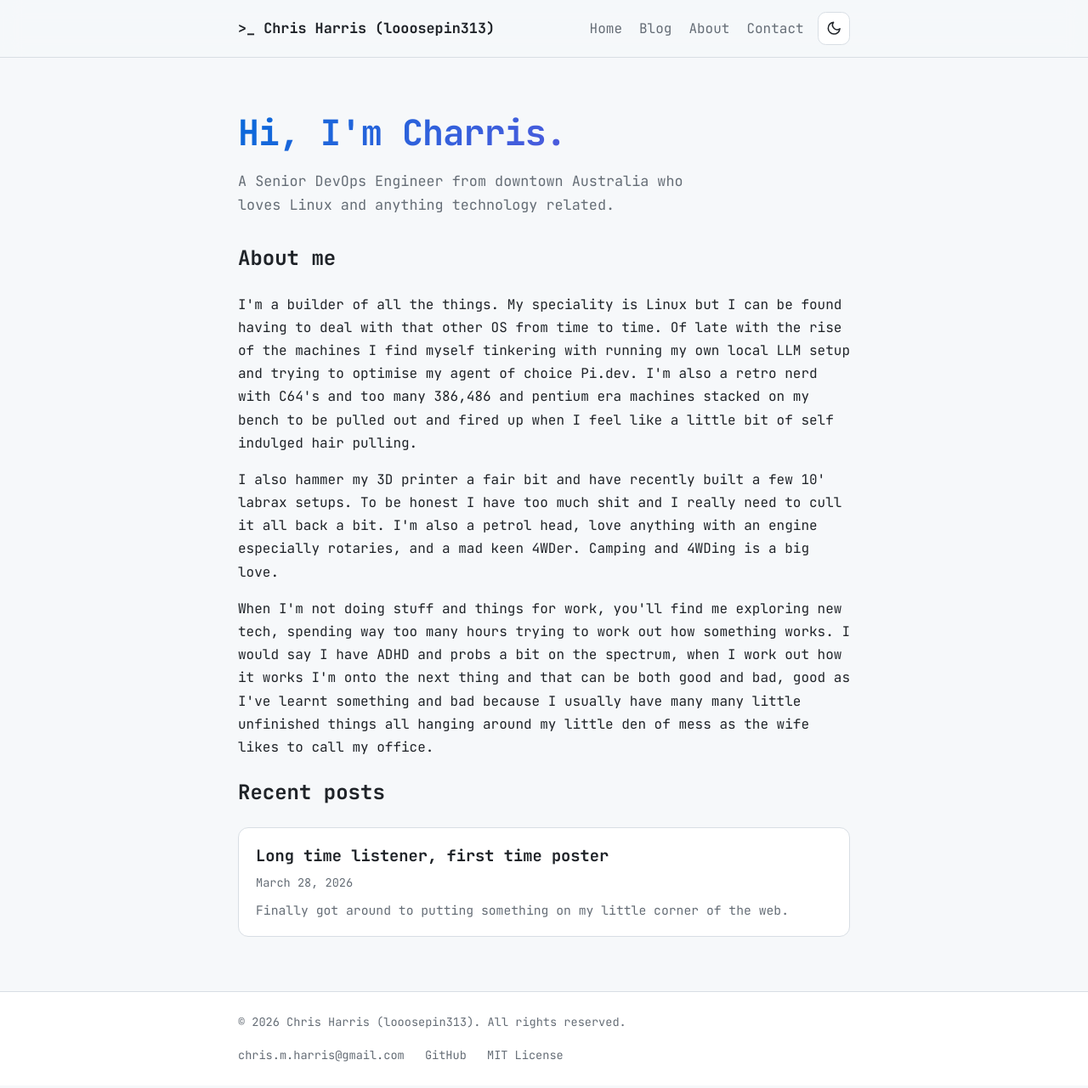
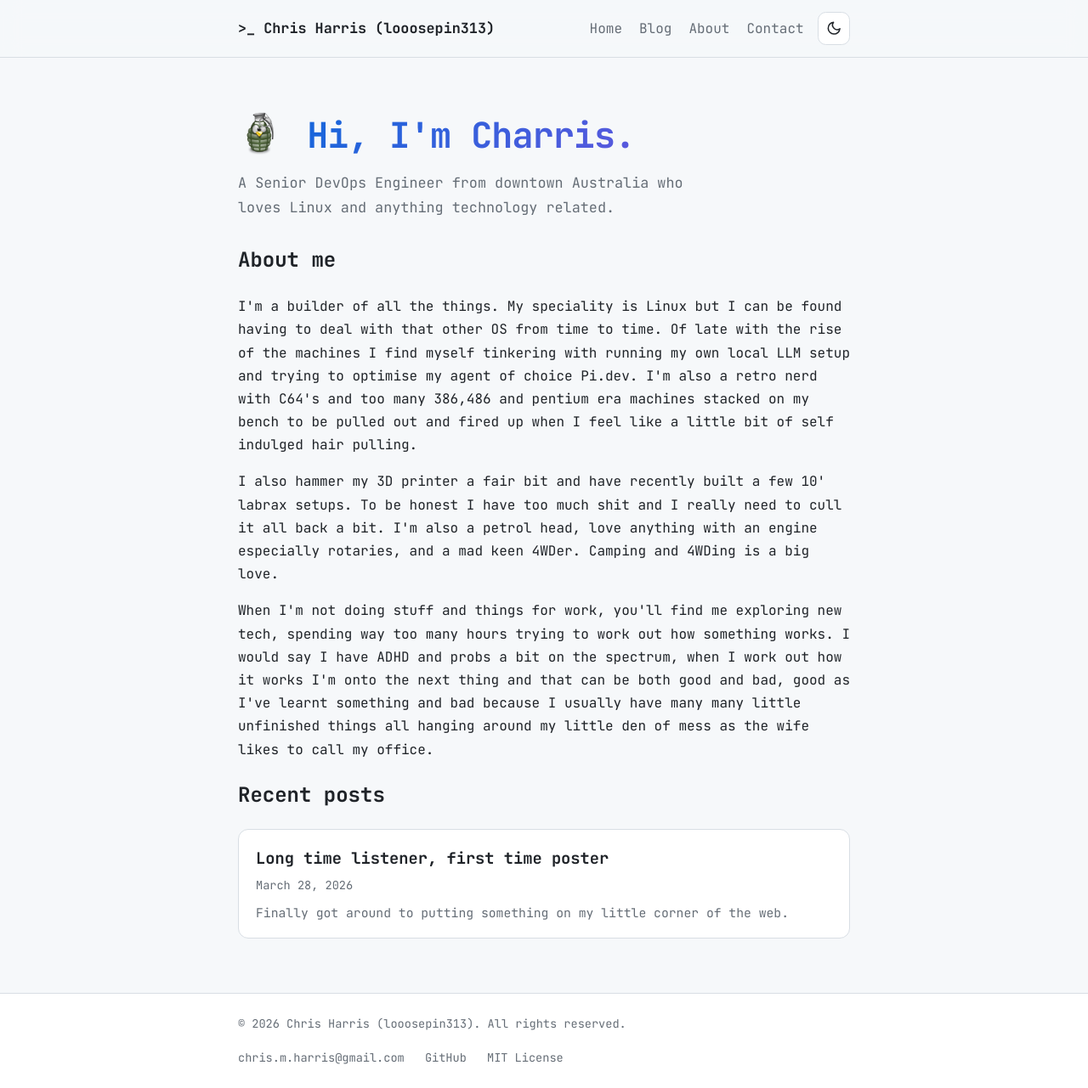
Before and after one commit to loosepin313/loosepin313.github.io, a Jekyll site: the page built from index.md, in a window 1280 px wide and 1281 px high. Shown: the whole window at 85% size. Built offline with Jekyll 4.4.1, drawn with Linux system fonts in a browser that asks for light colours.

Commit message:
Add small logo next to hero heading

```diff
--- a/assets/css/style.css
+++ b/assets/css/style.css
@@ -249,6 +249,13 @@ main.container {
     padding: 1.5rem 0 0.5rem;
 }
 
+.hero h1 .hero-logo {
+    height: 1.2em;
+    width: auto;
+    vertical-align: -0.2em;
+    margin-right: 0.45rem;
+}
+
 .hero h1 {
     font-size: clamp(1.9rem, 5vw, 2.6rem);
     line-height: 1.2;
--- a/index.md
+++ b/index.md
@@ -4,7 +4,7 @@ title: Home
 ---
 
 <section class="hero">
-    <h1>Hi, I'm Charris.</h1>
+    <h1><img class="hero-logo" src="/assets/images/loosepin313-64.png" alt="" width="64" height="64"> Hi, I'm Charris.</h1>
     <p class="lede">A Senior DevOps Engineer from downtown Australia who loves Linux and anything technology related.</p>
 </section>
 
```
Also changed, not shown: assets/images/loosepin313-64.png (added).
